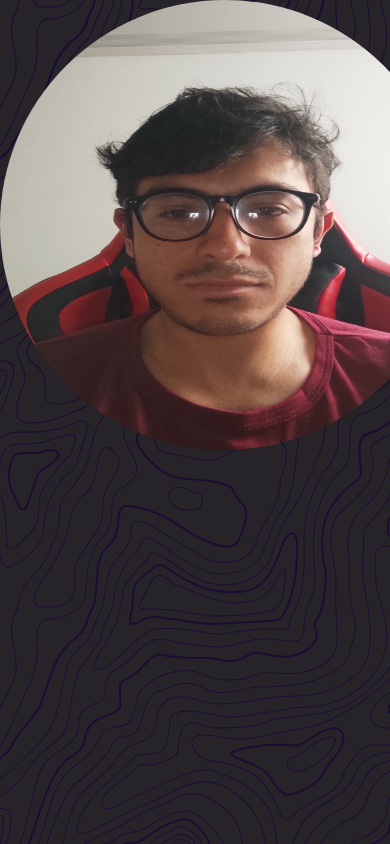
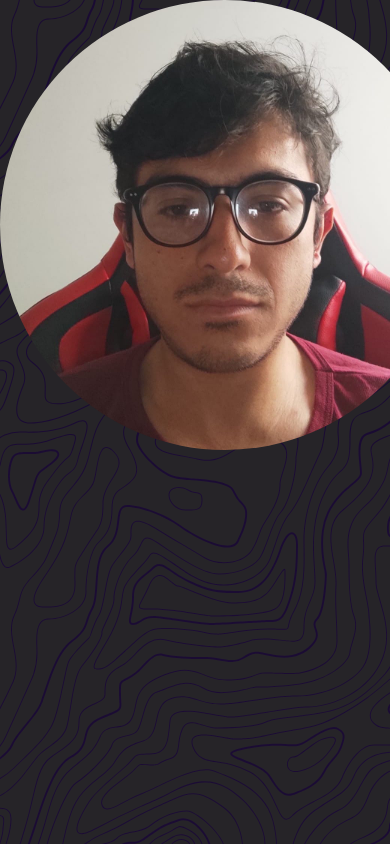
Before and after one commit to SplashyCoder/prove, a React (Create React App) app: page / in a window 390 px wide. Shown: the top 844 px of the page. Built offline with nearby package versions, Linux system fonts and the light colour scheme.

Commit message:
Profile image fixed prox responsive

```diff
--- a/src/components/photo/photo.css
+++ b/src/components/photo/photo.css
@@ -1,17 +1,24 @@
 *{
-    --withPrincipal:50em
-    --heigtPrincipal:50em
+    --withPrincipal:50px
+    --heigtPrincipal:50px
 
 }
 .principalPhoto{
-    display: block;
+    /* background-image: url(https://t3.ftcdn.net/jpg/03/46/83/96/360_F_346839683_6nAPzbhpSkIpb8pmAwufkC7c5eD7wYws.jpg); */
+    /* width: var(--withPrincipal);
+    height: var(--heigtPrincipal); */
+
     width: 450px;
     height: 450px;
     border-radius: 50%;
+    background-size: cover;
+    margin: 0 auto;
     overflow: hidden;
 }
 .principalPhoto>img{
     display: block;
+    /* width: var(--withPrincipal);
+    height: var(--heigtPrincipal); */
     width: 450px;
     height: 450px;
 }
```
Also changed, not shown: src/media/profile.jpeg.
